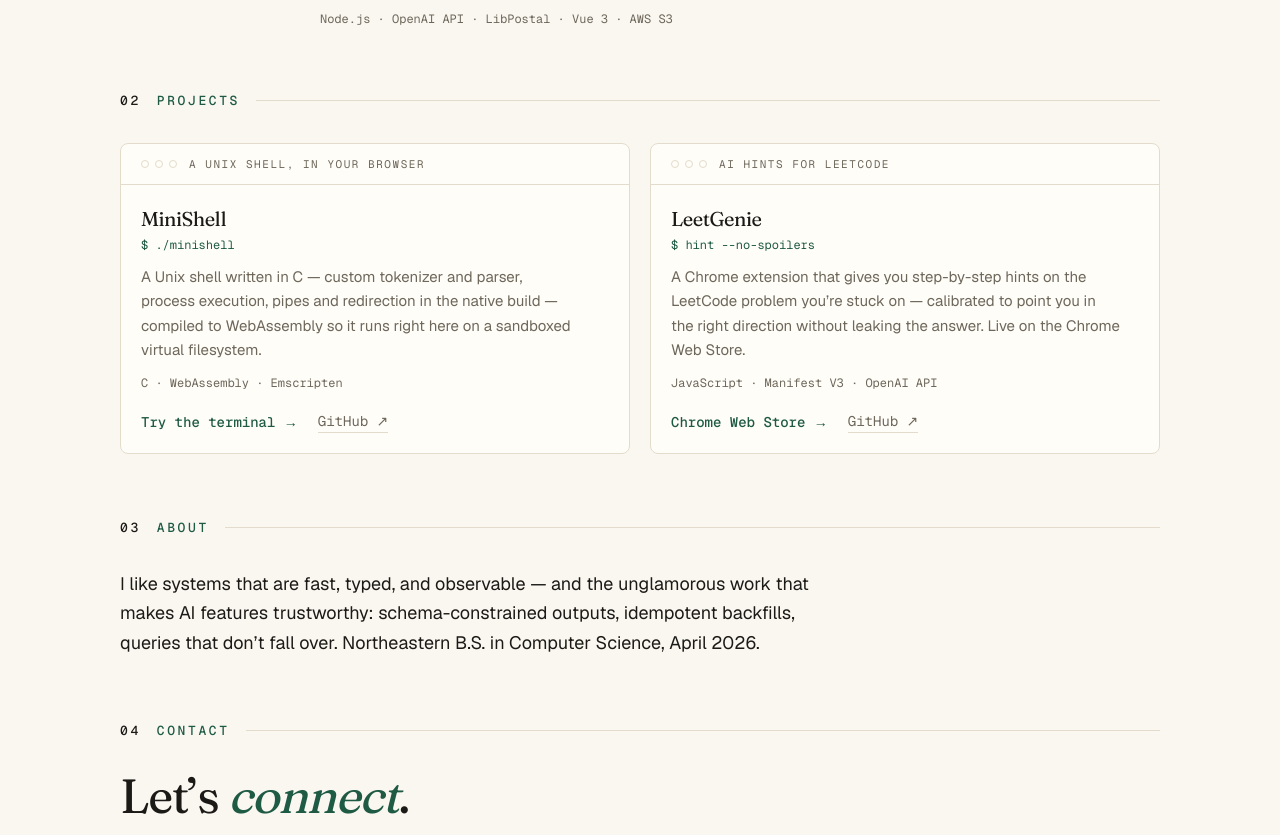
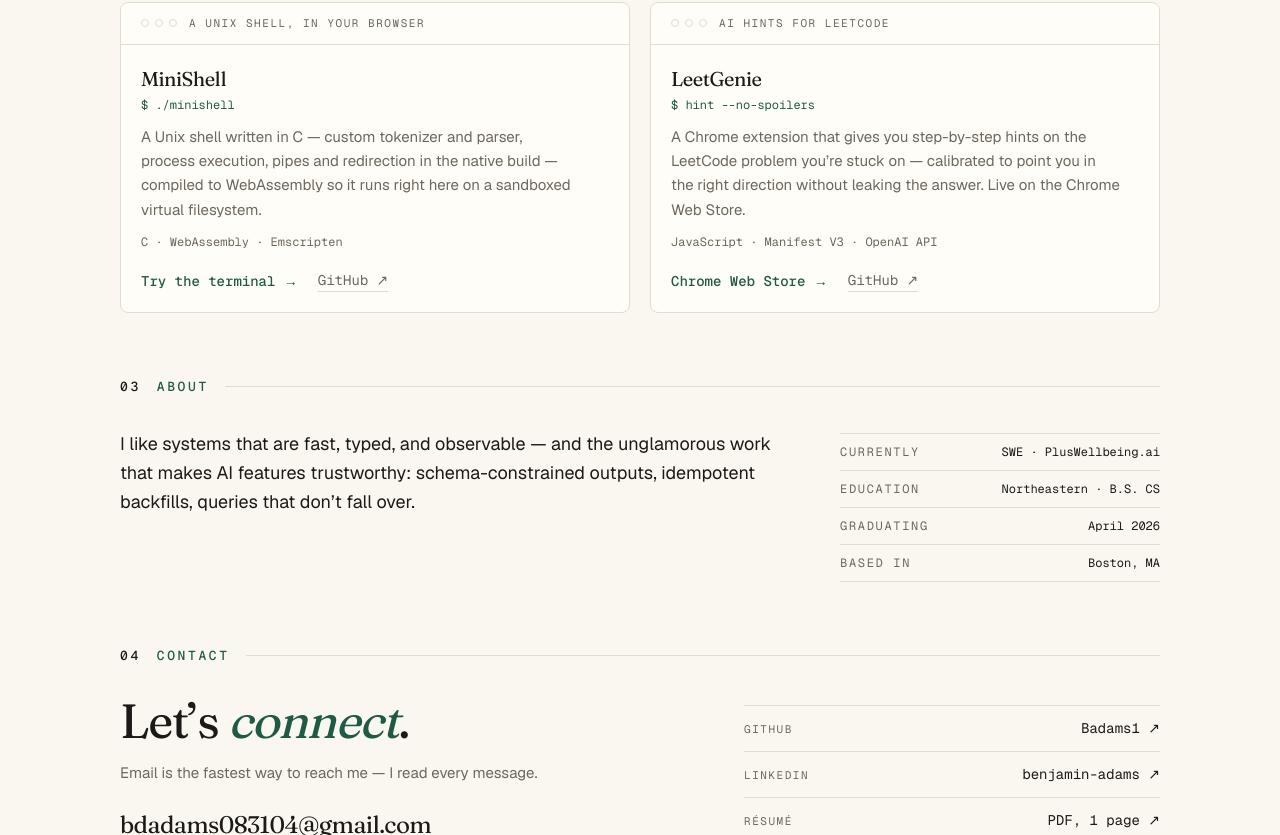
Before and after one commit to Badams1/Portfolio, a Next.js app: page / in a window 1280 px wide. Shown: the part 1965-2800 px from the top of the page. Built offline with nearby package versions, Linux system fonts and the light colour scheme.

Commit message:
Fill the right column: hero prompt beside intro, About facts list, Contact link stack

```diff
--- a/app/page.tsx
+++ b/app/page.tsx
@@ -267,6 +267,8 @@ export default function Portfolio() {
               <span style={{ "--d": "110ms" } as React.CSSProperties}>Adams</span>
             </em>
           </h1>
+          <div className="lg:grid lg:grid-cols-[minmax(0,1fr)_minmax(0,26rem)] lg:items-start lg:gap-16">
+            <div>
               <p
                 className="reveal mt-7 max-w-[40rem] text-lg leading-relaxed text-muted-foreground [text-wrap:pretty] sm:text-xl"
                 style={{ animationDelay: "220ms" }}
@@ -294,8 +296,10 @@ export default function Portfolio() {
                   {links.email}
                 </a>
               </div>
-          <div className="reveal mt-10" style={{ animationDelay: "720ms" }}>
+            </div>
+            <div className="reveal mt-10 lg:mt-8" style={{ animationDelay: "720ms" }}>
               <HeroPrompt />
+            </div>
           </div>
         </section>
 
@@ -453,18 +457,37 @@ export default function Portfolio() {
         {/* About --------------------------------------------------------------- */}
         <section id="about" className="scroll-mt-20 pb-16">
           <SectionHeading index="03" label="About" />
+          <div className="lg:grid lg:grid-cols-[minmax(0,1fr)_20rem] lg:items-start lg:gap-16">
             <p className="max-w-[44rem] text-lg leading-relaxed [text-wrap:pretty]" data-reveal>
               I like systems that are fast, typed, and observable — and the
               unglamorous work that makes AI features trustworthy:
               schema-constrained outputs, idempotent backfills, queries that
-            don’t fall over. Northeastern B.S. in Computer Science, April 2026.
+              don’t fall over.
             </p>
+            <dl
+              className="mt-10 divide-y divide-border border-y border-border font-mono text-xs lg:mt-1"
+              data-reveal
+            >
+              {[
+                ["Currently", "SWE · PlusWellbeing.ai"],
+                ["Education", "Northeastern · B.S. CS"],
+                ["Graduating", "April 2026"],
+                ["Based in", "Boston, MA"],
+              ].map(([label, value]) => (
+                <div key={label} className="flex items-baseline justify-between gap-4 py-2.5">
+                  <dt className="uppercase tracking-[0.14em] text-muted-foreground">{label}</dt>
+                  <dd className="text-right">{value}</dd>
+                </div>
+              ))}
+            </dl>
+          </div>
         </section>
 
         {/* Contact ------------------------------------------------------------- */}
         <section id="contact" className="scroll-mt-20 pb-16">
           <SectionHeading index="04" label="Contact" />
-          <div data-reveal-stagger>
+          <div className="lg:grid lg:grid-cols-[minmax(0,1fr)_minmax(0,26rem)] lg:items-start lg:gap-16" data-reveal-stagger>
+            <div>
               <p className="font-display text-4xl tracking-tight sm:text-5xl">
                 Let’s <em className="wonk text-primary">connect</em>.
               </p>
@@ -479,15 +502,37 @@ export default function Portfolio() {
                   {links.email}
                 </a>
               </div>
-            <div className="mt-8 flex flex-wrap items-center gap-x-7 gap-y-3 font-mono text-sm">
-              <a className="link-editorial" href={links.github} target="_blank" rel="noopener noreferrer">
-                GitHub<ExternalArrow />
+            </div>
+            <div
+              className="mt-10 divide-y divide-border border-y border-border font-mono text-sm lg:mt-2"
+              data-reveal
+            >
+              <a
+                className="group/row flex items-baseline justify-between gap-4 py-3 transition-colors hover:text-primary"
+                href={links.github}
+                target="_blank"
+                rel="noopener noreferrer"
+              >
+                <span className="text-[11px] uppercase tracking-[0.14em] text-muted-foreground">GitHub</span>
+                <span>Badams1<ExternalArrow /></span>
               </a>
-              <a className="link-editorial" href={links.linkedin} target="_blank" rel="noopener noreferrer">
-                LinkedIn<ExternalArrow />
+              <a
+                className="group/row flex items-baseline justify-between gap-4 py-3 transition-colors hover:text-primary"
+                href={links.linkedin}
+                target="_blank"
+                rel="noopener noreferrer"
+              >
+                <span className="text-[11px] uppercase tracking-[0.14em] text-muted-foreground">LinkedIn</span>
+                <span>benjamin-adams<ExternalArrow /></span>
               </a>
-              <a className="link-editorial" href={links.resume} target="_blank" rel="noopener noreferrer">
-                Résumé (PDF)
+              <a
+                className="group/row flex items-baseline justify-between gap-4 py-3 transition-colors hover:text-primary"
+                href={links.resume}
+                target="_blank"
+                rel="noopener noreferrer"
+              >
+                <span className="text-[11px] uppercase tracking-[0.14em] text-muted-foreground">Résumé</span>
+                <span>PDF, 1 page<ExternalArrow /></span>
               </a>
             </div>
           </div>
```
Lines whose indentation alone changed are shown as unchanged.
